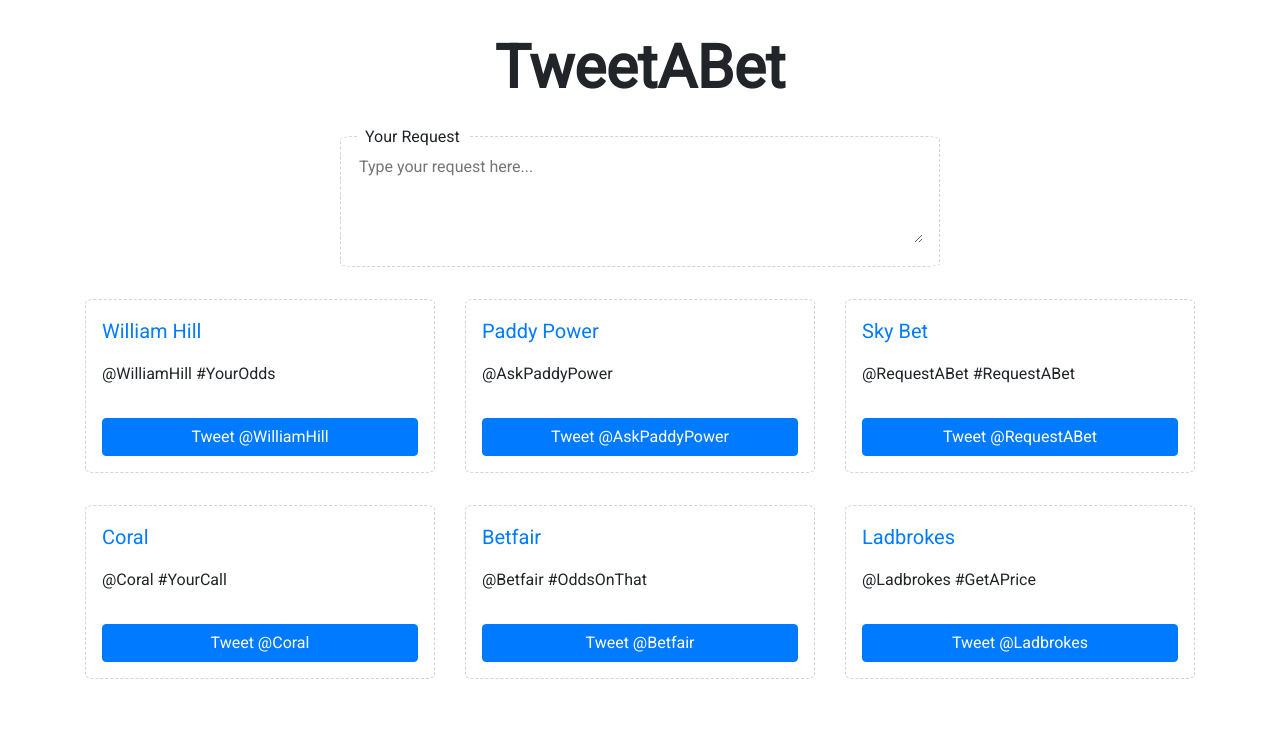
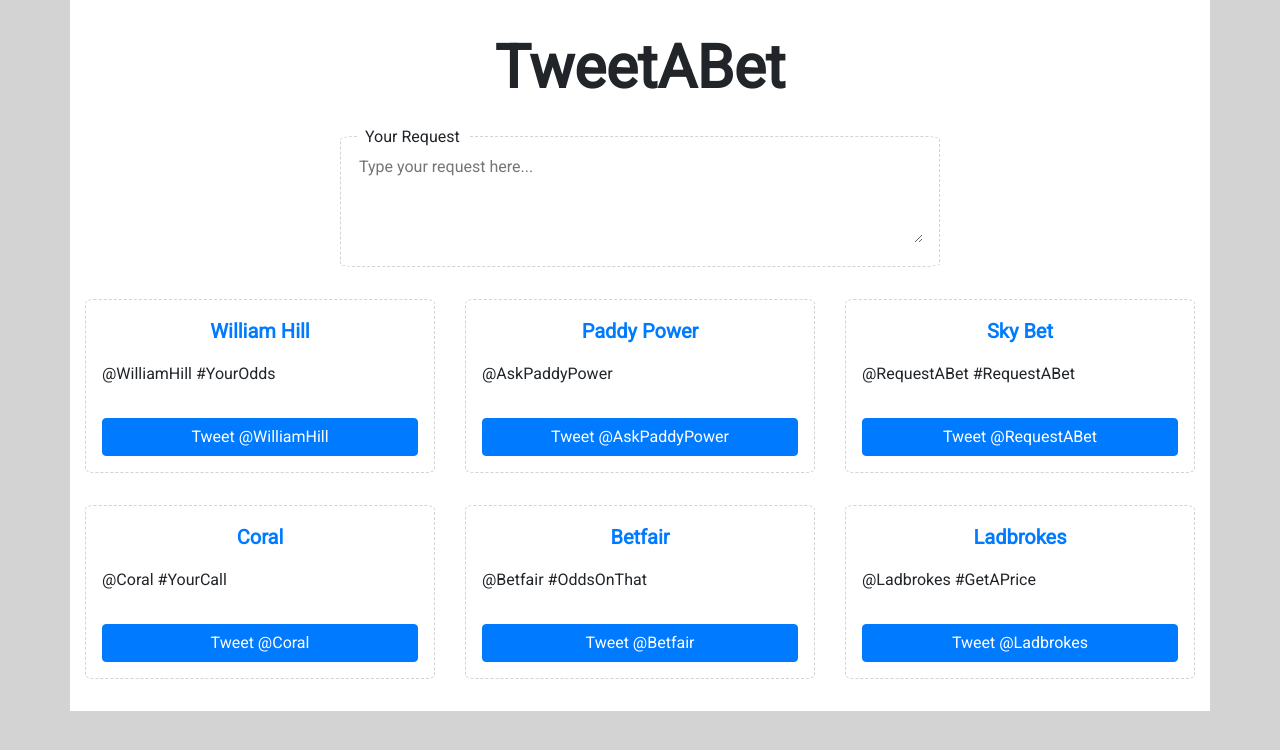
Before and after one commit to danabrey/tweetabet, a plain HTML site: page index.html in a window 1280 px wide. Drawn offline with nearby package versions, Linux system fonts and the light colour scheme.

Commit message:
Add background color

```diff
--- a/css/main.css
+++ b/css/main.css
@@ -1,9 +1,13 @@
 body {
   font-family: Roboto, Helvetica Neue, Arial, sans-serif;
+  background-color: lightgray;
+}
+.container {
+  background-color: white;
 }
 
 .header {
-  margin-top: 32px;
+  padding-top: 32px;
   font-weight: bold;
   font-size: 60px;
   text-align: center;
@@ -15,7 +19,7 @@
   padding: 16px;
   position: relative;
   max-width: 600px;
-  margin: 32px auto 0;
+  margin: 32px auto;
 }
 
 .textarea-container .title {
@@ -33,10 +37,6 @@
   height: 90px;
 }
 
-.bookmakers {
-  margin-top: 32px;
-}
-
 .bookmaker {
   margin-bottom: 32px;
   border: 1px dashed lightgray;
@@ -46,6 +46,9 @@
 
 .bookmaker-name {
   font-size: 20px;
+  font-weight: bold;
+  text-align: center;
+  display: block;
 }
 
 .bookmaker-text {
```
